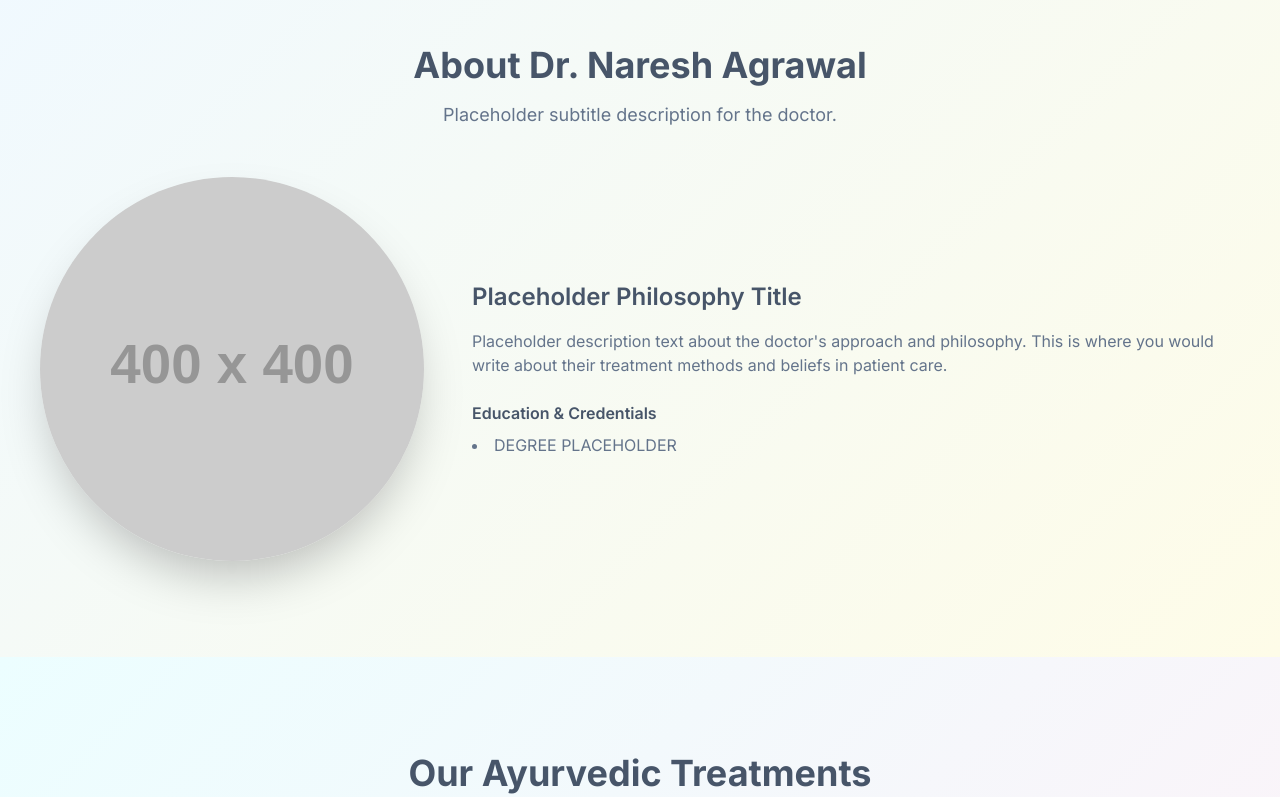
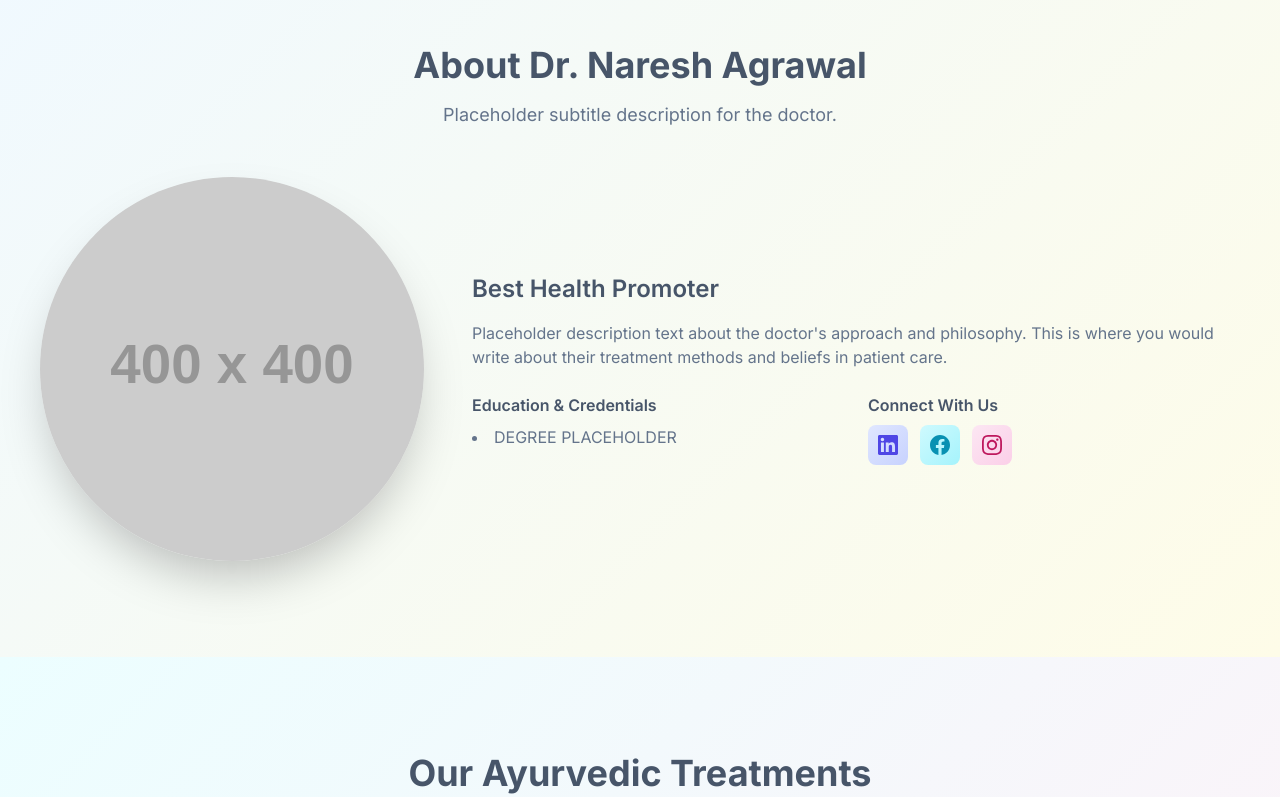
Before and after one commit to VedantCore/doctorproject, a plain HTML site: page index.html in a window 1280 px wide. Shown: the part 1078-1875 px from the top of the page. Drawn offline with nearby package versions, Linux system fonts and the light colour scheme; placeholder pictures from the web are drawn by us.

Commit message:
Added WhatsApp contact icons.

```diff
--- a/index.html
+++ b/index.html
@@ -58,10 +58,16 @@
         <!-- Hero Section -->
         <section id="home" class="bg-pastel-primary">
             <div class="container mx-auto px-4 py-16 md:py-24 text-center">
-                <p class="text-cyan-600 font-semibold mb-2">Best Health Promoter - Traditional Ayurvedic Healing in Mount Abu, Rajasthan</p>
-                <h1 class="text-4xl md:text-6xl font-bold text-pastel-dark leading-tight">Dr. Naresh Agrawal</h1>
+                <p class="text-cyan-600 font-semibold mb-2">Dr. Naresh Agrawal's</p>
+                <h1 class="text-4xl md:text-6xl font-bold text-pastel-dark leading-tight">Best Health Promoter</h1>
                 <div class="mt-8 flex justify-center gap-4">
                     <a href="#contact" class="btn-pastel-primary px-8 py-3 rounded-lg font-semibold">Contact US</a>
+                    <a href="https://wa.me/0000000000" target="_blank" class="bg-green-500 hover:bg-green-600 text-white px-6 py-3 rounded-lg font-semibold flex items-center gap-2 transition-all duration-300 transform hover:scale-105 shadow-lg hover:shadow-xl" title="Chat on WhatsApp">
+                        <svg xmlns="http://www.w3.org/2000/svg" width="20" height="20" viewBox="0 0 24 24" fill="currentColor">
+                            <path d="M17.472 14.382c-.297-.149-1.758-.867-2.03-.967-.273-.099-.471-.148-.67.15-.197.297-.767.966-.94 1.164-.173.199-.347.223-.644.075-.297-.15-1.255-.463-2.39-1.475-.883-.788-1.48-1.761-1.653-2.059-.173-.297-.018-.458.13-.606.134-.133.298-.347.446-.52.149-.174.198-.298.298-.497.099-.198.05-.371-.025-.52-.075-.149-.669-1.612-.916-2.207-.242-.579-.487-.5-.669-.51-.173-.008-.371-.01-.57-.01-.198 0-.52.074-.792.372-.272.297-1.04 1.016-1.04 2.479 0 1.462 1.065 2.875 1.213 3.074.149.198 2.096 3.2 5.077 4.487.709.306 1.262.489 1.694.625.712.227 1.36.195 1.871.118.571-.085 1.758-.719 2.006-1.413.248-.694.248-1.289.173-1.413-.074-.124-.272-.198-.57-.347m-5.421 7.403h-.004a9.87 9.87 0 01-5.031-1.378l-.361-.214-3.741.982.998-3.648-.235-.374a9.86 9.86 0 01-1.51-5.26c.001-5.45 4.436-9.884 9.888-9.884 2.64 0 5.122 1.03 6.988 2.898a9.825 9.825 0 012.893 6.994c-.003 5.45-4.437 9.884-9.885 9.884m8.413-18.297A11.815 11.815 0 0012.05 0C5.495 0 .16 5.335.157 11.892c0 2.096.547 4.142 1.588 5.945L.057 24l6.305-1.654a11.882 11.882 0 005.683 1.448h.005c6.554 0 11.89-5.335 11.893-11.893A11.821 11.821 0 0020.051 3.488"/>
+                        </svg>
+                        WhatsApp
+                    </a>
                 </div>
             </div>
         </section>
@@ -112,7 +118,7 @@
                         <img src="https://placehold.co/400x400/e2e8f0/334155?text=Dr.+Naresh+Agrawal" alt="Dr. Naresh Agrawal" class="rounded-full shadow-2xl mx-auto w-64 h-64 md:w-full md:h-auto object-cover">
                     </div>
                     <div class="md:w-2/3">
-                        <h3 class="text-2xl font-semibold text-pastel-dark mb-4">Placeholder Philosophy Title</h3>
+                        <h3 class="text-2xl font-semibold text-pastel-dark mb-4">Best Health Promoter</h3>
                         <p class="text-pastel-medium mb-4">
                             Placeholder description text about the doctor's approach and philosophy. This is where you would write about their treatment methods and beliefs in patient care.
                         </p>
@@ -122,6 +128,26 @@
                                 <ul class="list-disc list-inside text-pastel-medium space-y-1">
                                     <li>DEGREE PLACEHOLDER</li>
                                 </ul>
+                            </div>
+                            <div>
+                                <h4 class="font-semibold text-pastel-dark mb-2">Connect With Us</h4>
+                                <div class="flex gap-3">
+                                    <a href="https://linkedin.com/in/" target="_blank" class="w-10 h-10 icon-pastel-indigo rounded-lg flex items-center justify-center hover:scale-110 transition-transform duration-300" title="LinkedIn">
+                                        <svg xmlns="http://www.w3.org/2000/svg" width="20" height="20" viewBox="0 0 24 24" fill="currentColor">
+                                            <path d="M20.447 20.452h-3.554v-5.569c0-1.328-.027-3.037-1.852-3.037-1.853 0-2.136 1.445-2.136 2.939v5.667H9.351V9h3.414v1.561h.046c.477-.9 1.637-1.85 3.37-1.85 3.601 0 4.267 2.37 4.267 5.455v6.286zM5.337 7.433c-1.144 0-2.063-.926-2.063-2.065 0-1.138.92-2.063 2.063-2.063 1.14 0 2.064.925 2.064 2.063 0 1.139-.925 2.065-2.064 2.065zm1.782 13.019H3.555V9h3.564v11.452zM22.225 0H1.771C.792 0 0 .774 0 1.729v20.542C0 23.227.792 24 1.771 24h20.451C23.2 24 24 23.227 24 22.271V1.729C24 .774 23.2 0 22.222 0h.003z"/>
+                                        </svg>
+                                    </a>
+                                    <a href="https://facebook.com/" target="_blank" class="w-10 h-10 icon-pastel-cyan rounded-lg flex items-center justify-center hover:scale-110 transition-transform duration-300" title="Facebook">
+                                        <svg xmlns="http://www.w3.org/2000/svg" width="20" height="20" viewBox="0 0 24 24" fill="currentColor">
+                                            <path d="M24 12.073c0-6.627-5.373-12-12-12s-12 5.373-12 12c0 5.99 4.388 10.954 10.125 11.854v-8.385H7.078v-3.47h3.047V9.43c0-3.007 1.792-4.669 4.533-4.669 1.312 0 2.686.235 2.686.235v2.953H15.83c-1.491 0-1.956.925-1.956 1.874v2.25h3.328l-.532 3.47h-2.796v8.385C19.612 23.027 24 18.062 24 12.073z"/>
+                                        </svg>
+                                    </a>
+                                    <a href="https://instagram.com/" target="_blank" class="w-10 h-10 icon-pastel-rose rounded-lg flex items-center justify-center hover:scale-110 transition-transform duration-300" title="Instagram">
+                                        <svg xmlns="http://www.w3.org/2000/svg" width="20" height="20" viewBox="0 0 24 24" fill="currentColor">
+                                            <path d="M12 2.163c3.204 0 3.584.012 4.85.07 3.252.148 4.771 1.691 4.919 4.919.058 1.265.069 1.645.069 4.849 0 3.205-.012 3.584-.069 4.849-.149 3.225-1.664 4.771-4.919 4.919-1.266.058-1.644.07-4.85.07-3.204 0-3.584-.012-4.849-.07-3.26-.149-4.771-1.699-4.919-4.92-.058-1.265-.07-1.644-.07-4.849 0-3.204.013-3.583.07-4.849.149-3.227 1.664-4.771 4.919-4.919 1.266-.057 1.645-.069 4.849-.069zm0-2.163c-3.259 0-3.667.014-4.947.072-4.358.2-6.78 2.618-6.98 6.98-.059 1.281-.073 1.689-.073 4.948 0 3.259.014 3.668.072 4.948.2 4.358 2.618 6.78 6.98 6.98 1.281.058 1.689.072 4.948.072 3.259 0 3.668-.014 4.948-.072 4.354-.2 6.782-2.618 6.979-6.98.059-1.28.073-1.689.073-4.948 0-3.259-.014-3.667-.072-4.947-.196-4.354-2.617-6.78-6.979-6.98-1.281-.059-1.69-.073-4.949-.073zm0 5.838c-3.403 0-6.162 2.759-6.162 6.162s2.759 6.163 6.162 6.163 6.162-2.759 6.162-6.163c0-3.403-2.759-6.162-6.162-6.162zm0 10.162c-2.209 0-4-1.79-4-4 0-2.209 1.791-4 4-4s4 1.791 4 4c0 2.21-1.791 4-4 4zm6.406-11.845c-.796 0-1.441.645-1.441 1.44s.645 1.44 1.441 1.44c.795 0 1.439-.645 1.439-1.44s-.644-1.44-1.439-1.44z"/>
+                                        </svg>
+                                    </a>
+                                </div>
                             </div>
                         </div>
                     </div>
```
